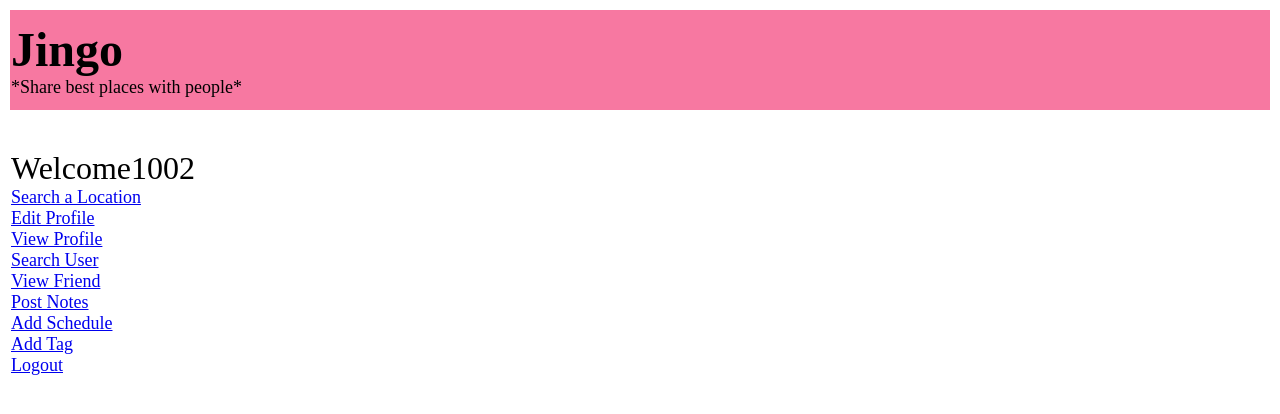
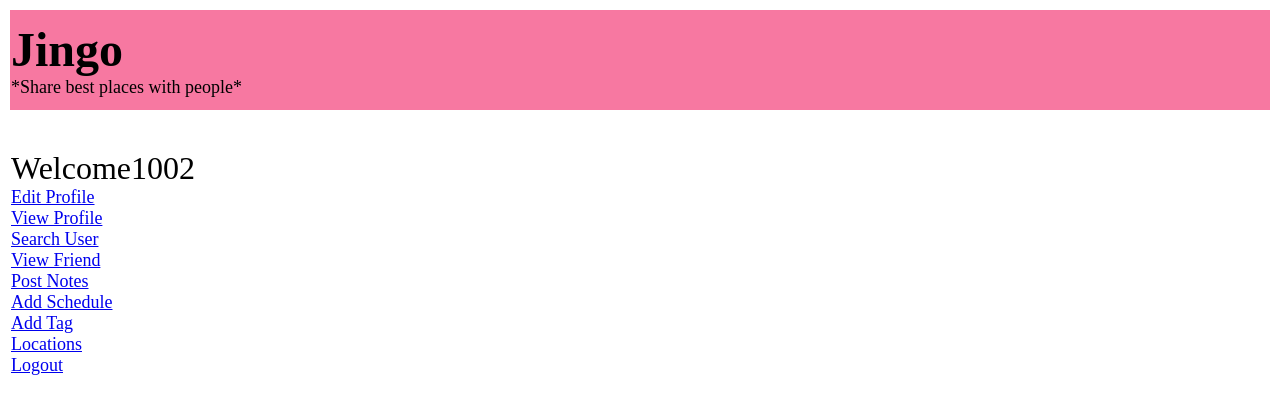
Before and after one commit to dludaya09/Jigo, a PHP site: page /Jingo/Search.php in a window 1280 px wide. Shown: the top 414 px of the page. Run offline with PHP 8.4, Linux system fonts and the light colour scheme; a user stored in the database is signed in.

Commit message:
Update Search.php

```diff
--- a/Search.php
+++ b/Search.php
@@ -32,7 +32,6 @@ if(is_null($_SESSION['userid']))
 <td>
 <font size="6" face="Century Gothic"><br>Welcome<?php echo $_SESSION['userid']; ?><br></font>
 <font size="4" face="tempus sans itc">
-<a href="#search" data-toggle="tab" id="search">Search a Location</a><br>
 <a href="#editprofile" data-toggle="tab" id="editprofile" onClick="Edit()">Edit Profile</a><br>
 <a href="#viewprofile"data-toggle="tab" id="viewprofile" onClick="Prof()"> View Profile </a><br>
 <a href="#searchuser" data-toggle="tab" id = "searchuser" onClick="View()">Search User</a><br>
@@ -40,6 +39,7 @@ if(is_null($_SESSION['userid']))
 <a href="#postnote" data-toogle="tab" id="postnote" onClick="notes()">Post Notes</a><br>
 <a href="#schedule" data-toogle="tab" id="schedule" onClick="schedule()">Add Schedule</a><br>
 <a href="#tag" data-toogle="tab" id="tag" onClick="tag()">Add Tag</a><br>
+<a href="#location" data-toogle="tab" id="location" onClick="loc()">Locations</a><br>
 <a href="#logout" data-toggle="tab" id="logout" onClick="logout()" > Logout </a> <br>
 </td>
 </tr>
@@ -66,6 +66,9 @@ function schedule(){
 function tag(){
   window.open("http://localhost/Jingo/Jingo/Tags.php");
 }
+function loc(){
+  window.open("http://localhost/Jingo/Jingo/Places.php");
+}
 function logout(){
   window.open("http://localhost/Jingo/Jingo/logout.php")
 }
```
